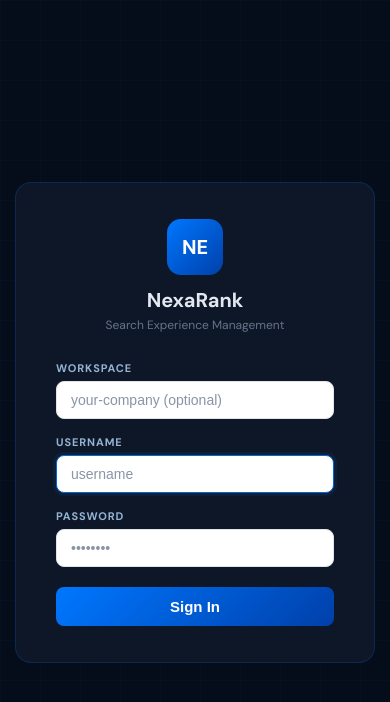
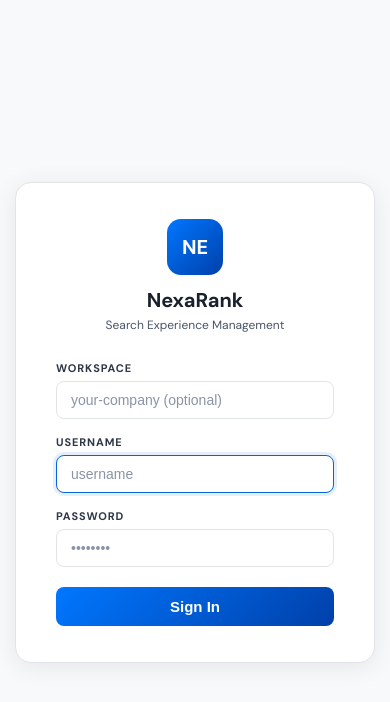
Before and after one commit to anupanupranjan-gif/nexarank-ui, a React (Create React App) app: page / in a window 390 px wide. Shown: the top 702 px of the page. Built offline with nearby package versions, Linux system fonts and the light colour scheme.

Commit message:
fixed hamburger menu

```diff
--- a/src/pages/LoginPage.js
+++ b/src/pages/LoginPage.js
@@ -123,19 +123,19 @@ export default function LoginPage({ onLogin }) {
 }
 
 const s = {
-  shell:      { minHeight: '100vh', display: 'flex', alignItems: 'center', justifyContent: 'center', background: '#060d1a', position: 'relative' },
-  bgGrid:     { position: 'fixed', inset: 0, backgroundImage: 'linear-gradient(rgba(0,119,255,0.04) 1px, transparent 1px), linear-gradient(90deg, rgba(0,119,255,0.04) 1px, transparent 1px)', backgroundSize: '40px 40px', pointerEvents: 'none' },
-  card:       { background: 'rgba(15,25,41,0.95)', border: '1px solid rgba(0,119,255,0.2)', borderRadius: 16, padding: '36px 40px', width: 360, position: 'relative', zIndex: 1 },
+  shell:      { minHeight: '100vh', display: 'flex', alignItems: 'center', justifyContent: 'center', background: '#f8f9fa', position: 'relative' },
+  bgGrid:     { position: 'fixed', inset: 0, display: 'none' },
+  card:       { background: '#ffffff', border: '1px solid #e1e4e8', borderRadius: 16, padding: '36px 40px', width: 360, position: 'relative', zIndex: 1, boxShadow: '0 4px 24px rgba(0,0,0,0.08)' },
   brandArea:  { textAlign: 'center', marginBottom: 28 },
   mark:       { width: 56, height: 56, borderRadius: 14, display: 'flex', alignItems: 'center', justifyContent: 'center', fontSize: 20, fontWeight: 800, color: '#fff', margin: '0 auto 12px' },
   tenantLogo: { height: 48, maxWidth: 180, objectFit: 'contain', marginBottom: 12 },
-  brandName:  { fontSize: 20, fontWeight: 700, color: '#e2e8f0' },
-  tagline:    { fontSize: 12, color: '#64748b', marginTop: 4 },
-  poweredBy:  { fontSize: 11, color: '#64748b', marginTop: 4 },
+  brandName:  { fontSize: 20, fontWeight: 700, color: '#1a202c' },
+  tagline:    { fontSize: 12, color: '#4a5568', marginTop: 4 },
+  poweredBy:  { fontSize: 11, color: '#4a5568', marginTop: 4 },
   field:      { marginBottom: 16 },
-  label:      { display: 'block', fontSize: 11, fontWeight: 700, color: '#94b4d4', marginBottom: 6, textTransform: 'uppercase', letterSpacing: '0.08em' },
-  input:      { width: '100%', background: 'rgba(255,255,255,0.05)', border: '1px solid rgba(0,119,255,0.25)', borderRadius: 8, padding: '10px 14px', color: '#e2e8f0', fontSize: 14, boxSizing: 'border-box', outline: 'none' },
-  hint:       { fontSize: 11, color: '#64748b', marginTop: 4 },
-  error:      { background: 'rgba(239,68,68,0.1)', border: '1px solid rgba(239,68,68,0.3)', color: '#fca5a5', borderRadius: 8, padding: '10px 14px', fontSize: 13, marginBottom: 16 },
+  label:      { display: 'block', fontSize: 11, fontWeight: 700, color: '#2d3748', marginBottom: 6, textTransform: 'uppercase', letterSpacing: '0.08em' },
+  input:      { width: '100%', background: 'rgba(255,255,255,0.05)', border: '1px solid rgba(0,119,255,0.25)', borderRadius: 8, padding: '10px 14px', color: '#1a202c', fontSize: 14, boxSizing: 'border-box', outline: 'none' },
+  hint:       { fontSize: 11, color: '#4a5568', marginTop: 4 },
+  error:      { background: '#fff5f5', border: '1px solid #fca5a5', color: '#c0392b', borderRadius: 8, padding: '10px 14px', fontSize: 13, marginBottom: 16 },
   btn:        { width: '100%', padding: '11px', borderRadius: 8, border: 'none', color: '#fff', fontSize: 15, fontWeight: 700, cursor: 'pointer', marginTop: 4 },
 };
--- a/src/pages/RulesConsole.js
+++ b/src/pages/RulesConsole.js
@@ -285,16 +285,21 @@ export default function RulesConsole({ auth, onLogout }) {
       {/* SIDEBAR */}
       <aside style={{ ...s.sidebar, width: sidebarOpen ? 220 : 56 }}>
         <div style={s.logoArea}>
-          <div style={s.mrMark}>MR</div>
-          {sidebarOpen && (
-            <div style={s.brandText}>
-              <div style={s.brandProduct}>NexaRank</div>
-              <div style={s.brandSub}>by Modern Reliability</div>
+          {sidebarOpen ? (
+            <>
+              <div style={s.mrMark}>MR</div>
+              <div style={s.brandText}>
+                <div style={s.brandProduct}>NexaRank</div>
+                <div style={s.brandSub}>by Modern Reliability</div>
+              </div>
+              <button style={s.hamburger} onClick={() => setSidebarOpen(o => !o)} title="Collapse">←</button>
+            </>
+          ) : (
+            <div style={{display:'flex', flexDirection:'column', alignItems:'center', gap:8, width:'100%'}}>
+              <div style={s.mrMark}>MR</div>
+              <button style={s.hamburger} onClick={() => setSidebarOpen(o => !o)} title="Expand">☰</button>
             </div>
           )}
-          <button style={s.hamburger} onClick={() => setSidebarOpen(o => !o)}>
-            {sidebarOpen ? '←' : '☰'}
-          </button>
         </div>
 
         {sidebarOpen && projects.length > 1 && (
@@ -633,12 +638,12 @@ const s = {
   shell:     { display: 'flex', minHeight: '100vh', background: '#f8f9fa', fontFamily: "'DM Mono', 'JetBrains Mono', monospace", position: 'relative', overflow: 'hidden' },
   bgGrid:    { display: 'none' },
   sidebar:   { display: 'flex', flexDirection: 'column', background: '#f1f3f5', borderRight: '1px solid #e1e4e8', transition: 'width 0.25s ease', overflow: 'hidden', position: 'relative', zIndex: 10, flexShrink: 0, minHeight: '100vh' },
-  logoArea:  { display: 'flex', alignItems: 'center', gap: '10px', padding: '18px 12px 16px', borderBottom: '1px solid #e1e4e8', minHeight: 64 },
+  logoArea:  { display: 'flex', alignItems: 'center', gap: '10px', padding: '12px', borderBottom: '1px solid #e1e4e8', minHeight: 64 },
   mrMark:    { width: 32, height: 32, borderRadius: '8px', background: 'linear-gradient(135deg, #0055cc, #00b4ff)', display: 'flex', alignItems: 'center', justifyContent: 'center', fontSize: '11px', fontWeight: 800, color: '#fff', letterSpacing: '-0.5px', flexShrink: 0, boxShadow: '0 0 12px rgba(0,119,255,0.4)' },
   brandText: { flex: 1, minWidth: 0 },
   brandProduct: { fontSize: '13px', fontWeight: 700, color: '#1a202c', letterSpacing: '0.5px' },
   brandSub:  { fontSize: '9px', color: '#8a94a6', letterSpacing: '1px', textTransform: 'uppercase', marginTop: '1px' },
-  hamburger: { background: 'none', border: 'none', color: '#8a94a6', cursor: 'pointer', fontSize: '14px', padding: '4px', marginLeft: 'auto', flexShrink: 0, lineHeight: 1 },
+  hamburger: { background: '#0366d6', border: 'none', borderRadius: '6px', color: '#ffffff', cursor: 'pointer', fontSize: '14px', padding: '6px 10px', flexShrink: 0, lineHeight: 1, fontWeight: 700 },
   nav:       { flex: 1, padding: '12px 8px', overflowY: 'auto', overflowX: 'hidden' },
   navGroup:  { marginBottom: '20px' },
   navGroupLabel: { fontSize: '9px', fontWeight: 700, color: '#8a94a6', letterSpacing: '2px', textTransform: 'uppercase', padding: '0 8px', marginBottom: '6px' },
```
